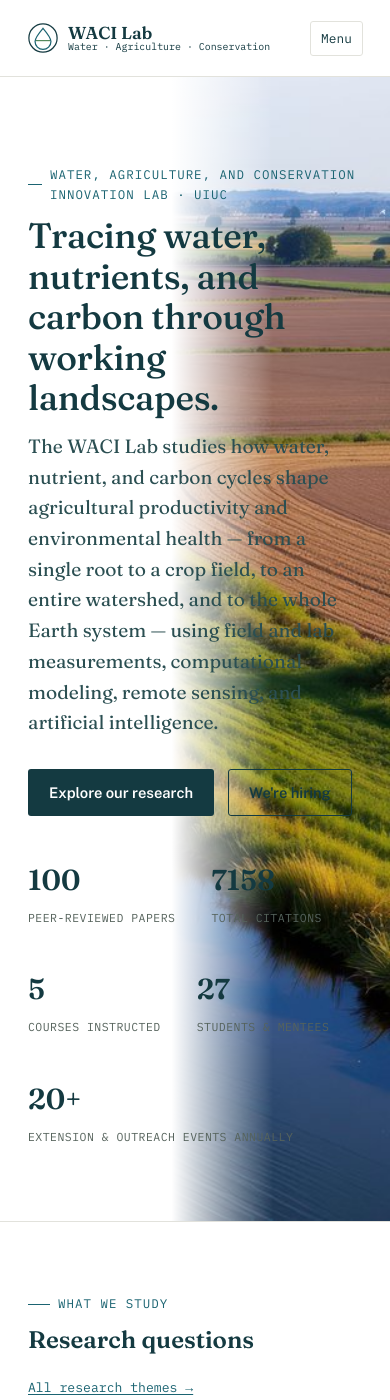
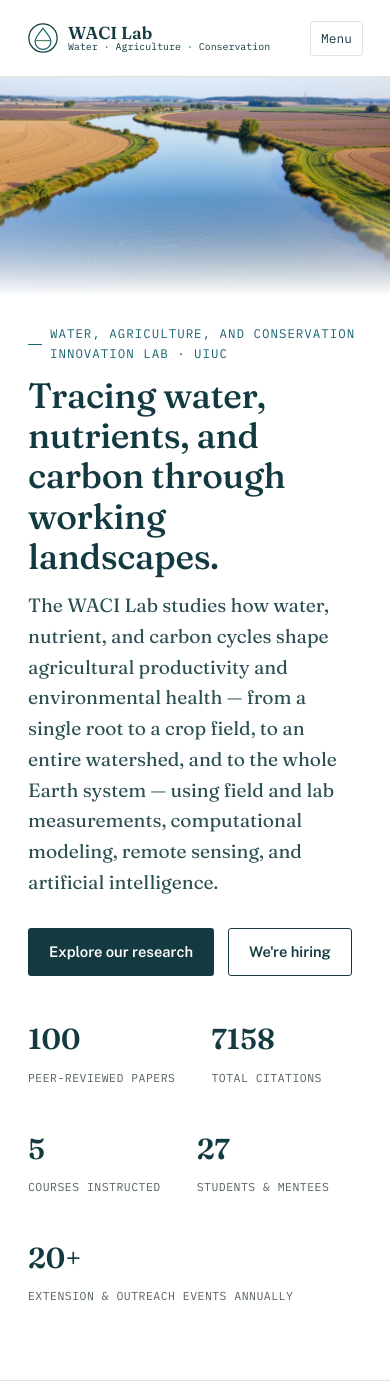
Before and after one commit to WACI-Lab/waci-lab.github.io, a Jekyll site: the page built from index.html, in a window 390 px wide and 1400 px high. Built offline with Jekyll 4.4.1, drawn with Linux system fonts in a browser that asks for light colours.

Commit message:
Show the full hero photo on mobile as a top banner, not a cropped sliver
Previous fix only repositioned the crop window on narrow screens (still
just 18% of the photo's width visible). Real fix: stop stretching the
photo to match the hero section's ballooned, content-driven height on
mobile. Instead give it its own bounded aspect-ratio (~16:9, close to the
source photo's real ratio) so it renders as a proper banner at the top of
the section with barely any crop (98% of the image now visible, up from
18%), with the text stack continuing below it in normal flow instead of
overlapping. Swapped the desktop left-to-right reveal gradient for a
bottom fade on mobile, since text is full-width there rather than
alongside the photo. Desktop and tablet (>700px) are unaffected -- both
verified still using the original absolute-positioned, full-height,
center-cropped layout.

Co-Authored-By: Claude Sonnet 5 <noreply@anthropic.com>

```diff
--- a/assets/css/main.css
+++ b/assets/css/main.css
@@ -261,14 +261,31 @@ nav.primary-nav .submenu a:hover { background: var(--bg-mist); color: var(--ink)
 }
 @media (max-width: 700px) {
   /* On narrow screens the hero text stack (h1 + lede + 5 stats) makes the
-     section very tall relative to its width, which forces this
-     object-fit:cover photo into a portrait-ish box -- only a thin sliver
-     of it stays visible either way. Rather than hide it, pin the crop to
-     the photo's right-hand side (river bend + fields, not empty sky) so
-     that sliver is always something recognizable -- same region desktop's
-     gradient already emphasizes by fading the photo in toward the right.
-     Vertical position matches the source article's own object-position. */
-  .hero-photo-bg img { object-position: right 35%; }
+     section very tall relative to its width. Rather than stretch the photo
+     to match that ballooned height (which crushes it into a portrait box
+     and crops away most of its width), give it its own bounded aspect
+     ratio instead -- close to the source photo's real ~1.75:1 -- so it
+     reads as a proper banner at the top with barely any crop, and the
+     text stack continues below it in normal flow instead of overlapping.
+     The left-to-right desktop gradient (for revealing the photo beside the
+     text column) doesn't apply here since text is full-width on mobile;
+     swap it for a bottom fade so the photo blends into the page before
+     the text begins. */
+  .hero { padding-top: 0; }
+  .hero-photo-bg {
+    position: relative;
+    inset: auto;
+    aspect-ratio: 16 / 9;
+    margin-bottom: 28px;
+  }
+  .hero-photo-bg img {
+    position: absolute;
+    inset: 0;
+    object-position: center 35%;
+  }
+  .hero-photo-bg::after {
+    background: linear-gradient(180deg, rgba(255, 255, 255, 0) 55%, var(--bg) 100%);
+  }
 }
 .hero .wrap { position: relative; z-index: 1; }
 .hero-inner { max-width: 720px; }
```
